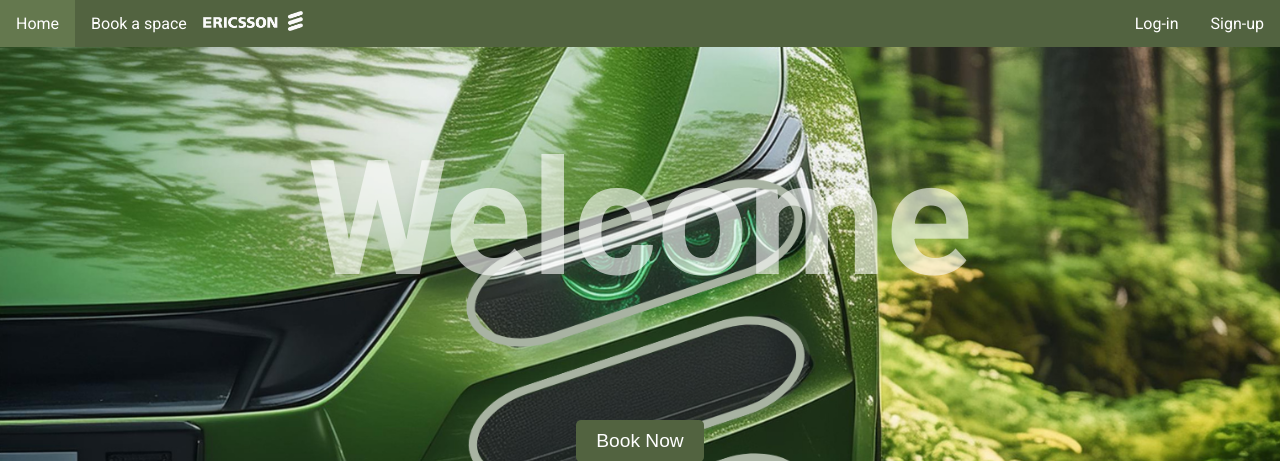
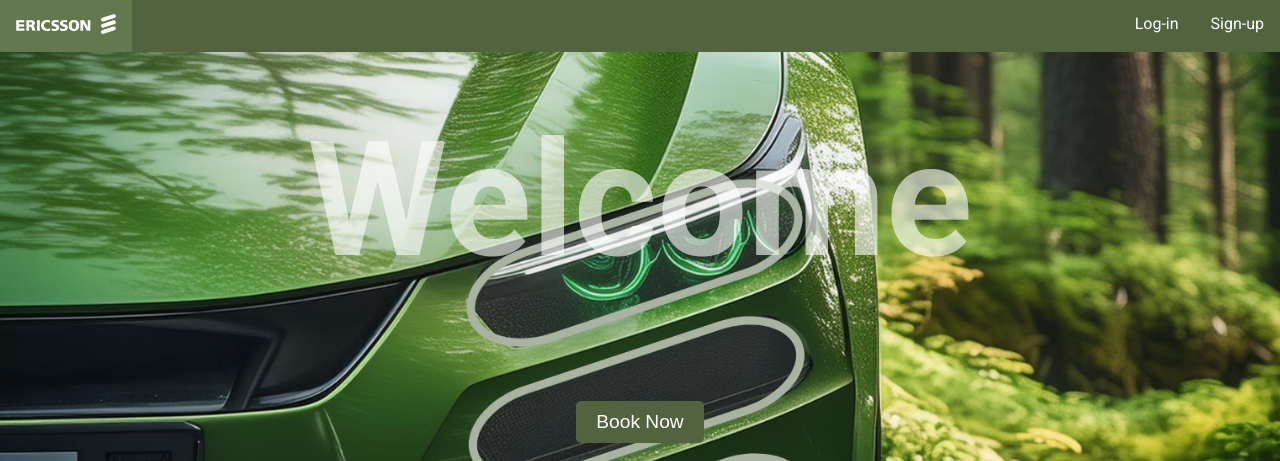
Before and after one commit to jacklynam238/carParkBooking, a Flask app: page / in a window 1280 px wide. Shown: the top 461 px of the page. Run offline with Flask 3, Linux system fonts and the light colour scheme.

Commit message:
Changed navigation bar

```diff
--- a/static/css/style.css
+++ b/static/css/style.css
@@ -12,7 +12,6 @@ body {
 .logo {
     width: 100px; /* Adjust the width as needed */
     height: auto;
-    margin-top: 11px;
 }
 .welcome-container {
     text-align: center;
@@ -71,8 +70,9 @@ li a:hover {
   background-color: #64784e;
 }
 
-li {
-;
+li a img {
+ padding: 0;
+ margin: 0;
 }
 ul {
   position: fixed;
--- a/templates/index.html
+++ b/templates/index.html
@@ -3,7 +3,7 @@
 <head>
   <link rel="stylesheet" href="../static/css/style.css">
   <link href="https://fonts.googleapis.com/css2?family=Roboto:wght@400;700&display=swap" rel="stylesheet">
-  <img src="" alt="Background Image">
+</head>
 <body>
 <div class="welcome-container">
         <h1>Welcome</h1>
@@ -11,9 +11,7 @@
 </div>
 <nav>
   <ul>
-    <img src="/images/ericsson text logo.png" alt="Logo" class="logo">
-    <li><a class="active" href="#Home">Home</a></li>
-    <li><a href="#Book a space">Book a space</a></li>
+    <li><a class="active" href="#Home"><img src="/images/ericsson text logo.png" alt="Logo" class="logo"></a></li>
     <li style="float:right"><a class="active" href="#Sign-up">Sign-up</a></li>
     <li style="float:right"><a class="active" href="#Log-in">Log-in</a></li>
   </ul>
```
